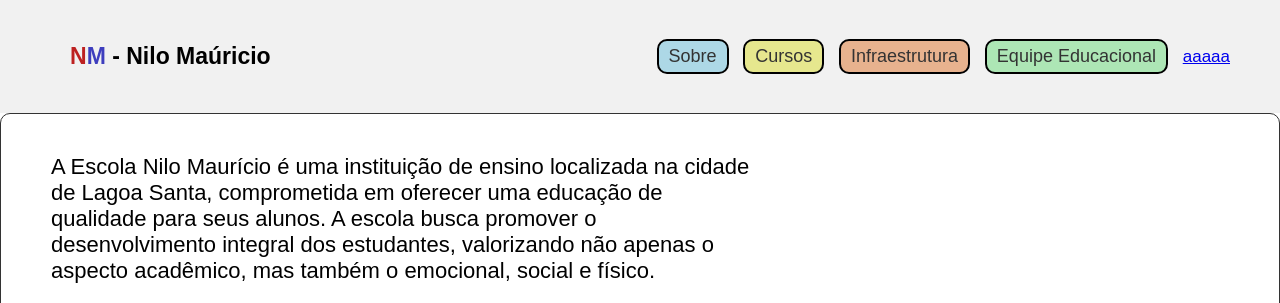
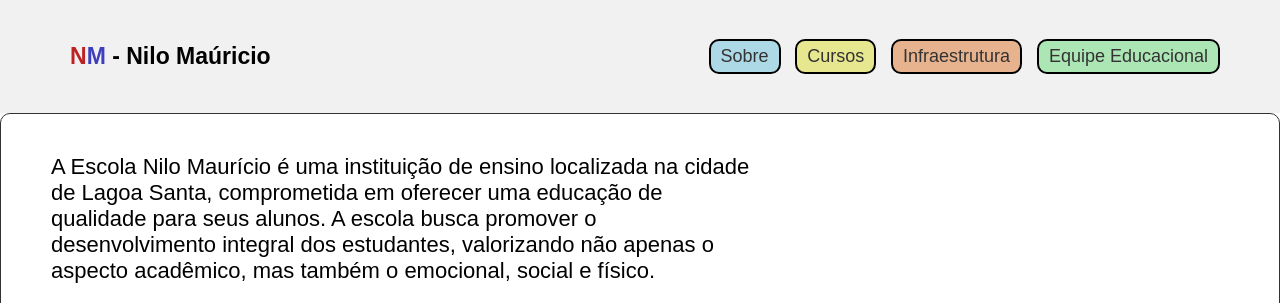
Before and after one commit to UnerDarks/Trabalho-escola, a plain HTML site: page index.html in a window 1280 px wide. Shown: the top 303 px of the page. Drawn offline with Linux system fonts and the light colour scheme; a script that the page names is missing.

Commit message:
Update index.html

```diff
--- a/index.html
+++ b/index.html
@@ -21,7 +21,7 @@
                 <li class="infraestrutura"><a href="#infraestrutura">Infraestrutura</a></li>
                 <li class="equipeEducacional"><a href="equipeEducacional">Equipe Educacional</a></li>
                 <!--<li><a href="#contato">Contato</a></li>-->
-                <a href="usoo.html">aaaaa</a>
+
             </ul>
         </nav>
     </header>
```
